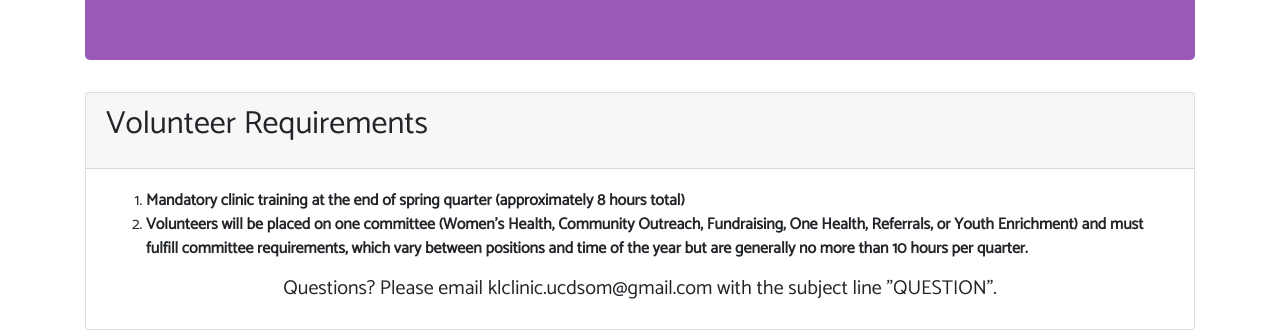
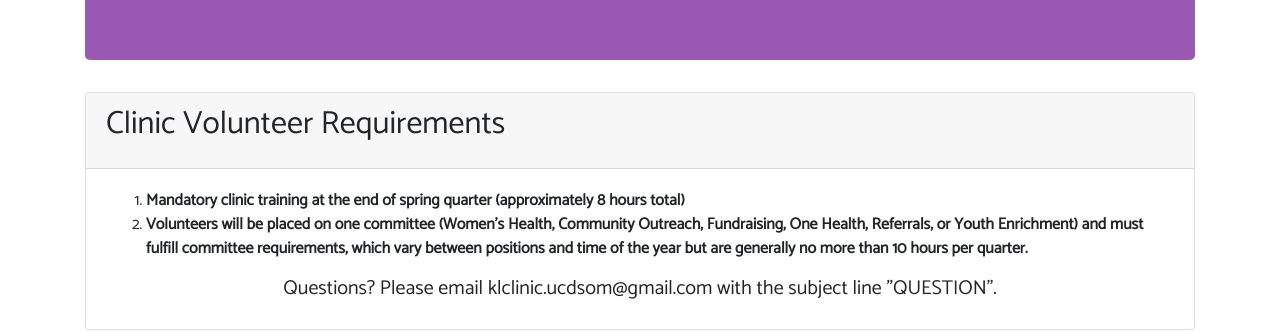
Before and after one commit to iwakoscott/knights-landing, a Jekyll site: the page built from get-involved/clinic-volunteer-application.markdown, in a window 1280 px wide. Shown: the part 372-704 px from the top of the page. Built offline with Jekyll 4.4.1, drawn with Linux system fonts in a browser that asks for light colours; nearby versions of some CDN libraries.

Commit message:
Updated Clinic Volunteer Application

```diff
--- a/get-involved/clinic-volunteer-application.markdown
+++ b/get-involved/clinic-volunteer-application.markdown
@@ -45,6 +45,7 @@ modal:
   show: false
   content: "/uploads/KLOHCFlyer.png"
 addToNavBar: false
+volunteer_type: Clinic
 layout: volunteer
 ---
 
```
